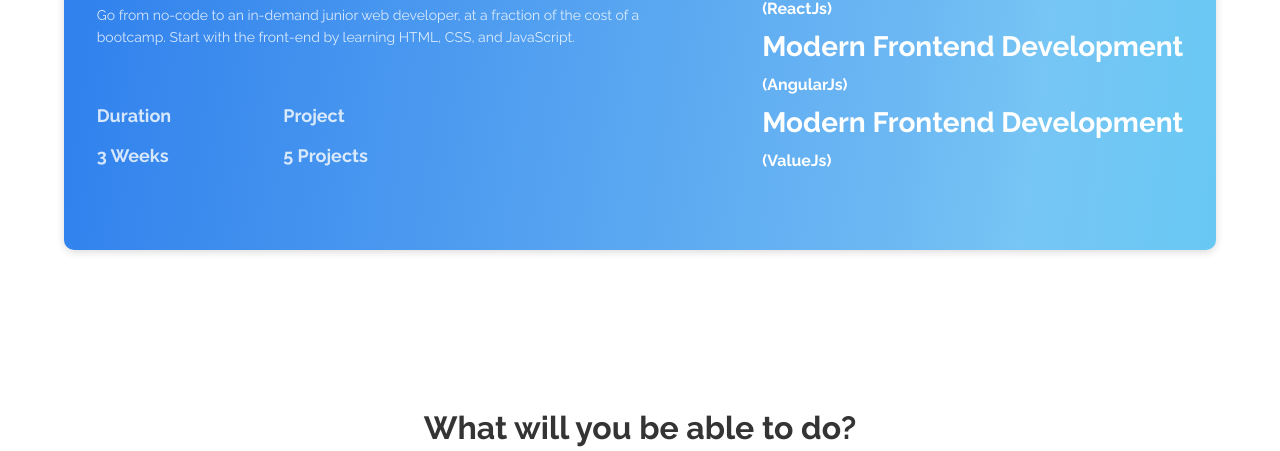
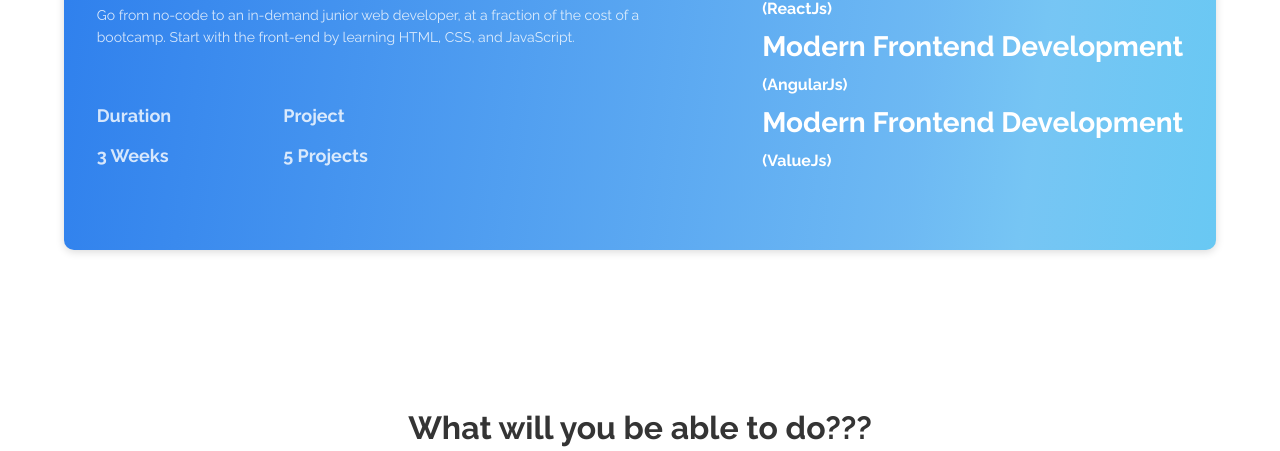
Before and after one commit to kushagrakrish/Week-1-Challenge-Part-2, a plain HTML site: page index.html in a window 1280 px wide. Shown: the part 332-783 px from the top of the page. Drawn offline with Linux system fonts and the light colour scheme.

Commit message:
Modified index.html

```diff
--- a/index.html
+++ b/index.html
@@ -96,7 +96,7 @@
         <div class="home-container">
             <div class="home-title">
                 <h1>
-                    What will you be able to do?
+                    What will you be able to do???
 
 
                 </h1>
```
